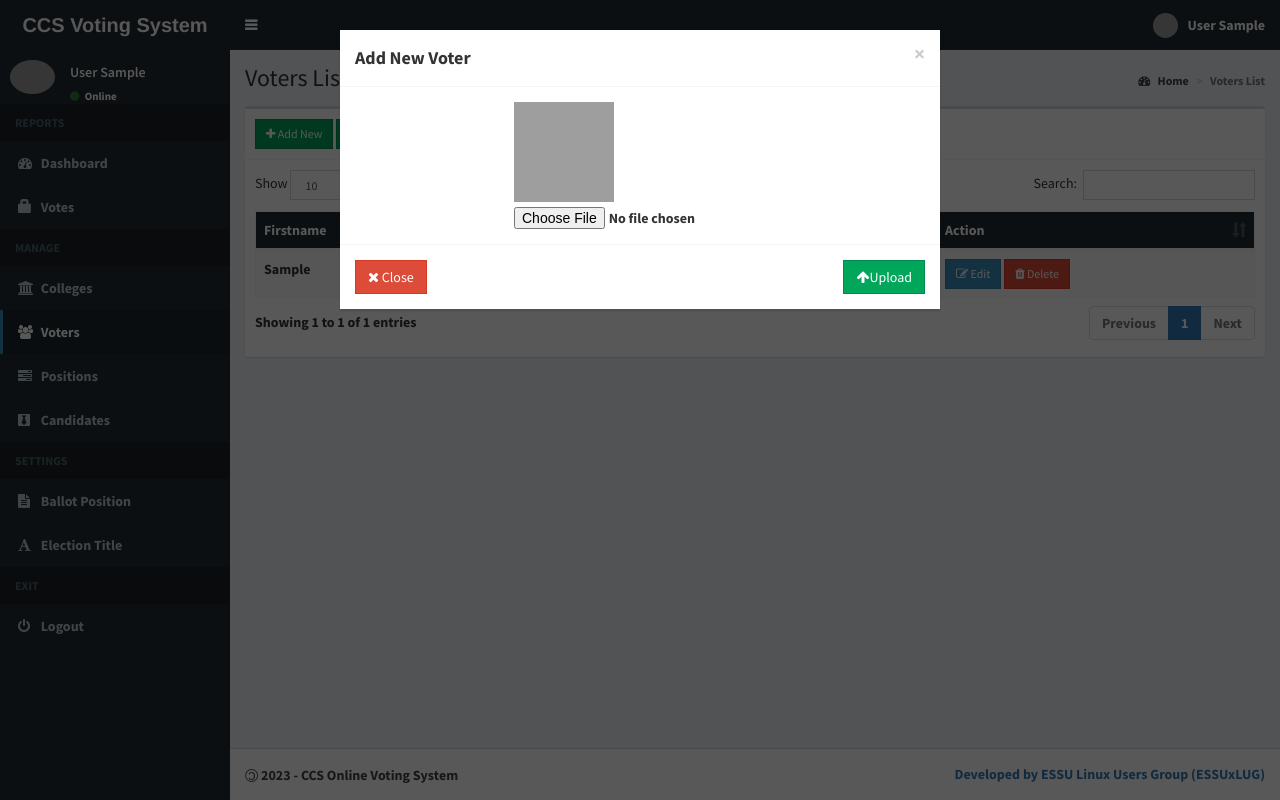
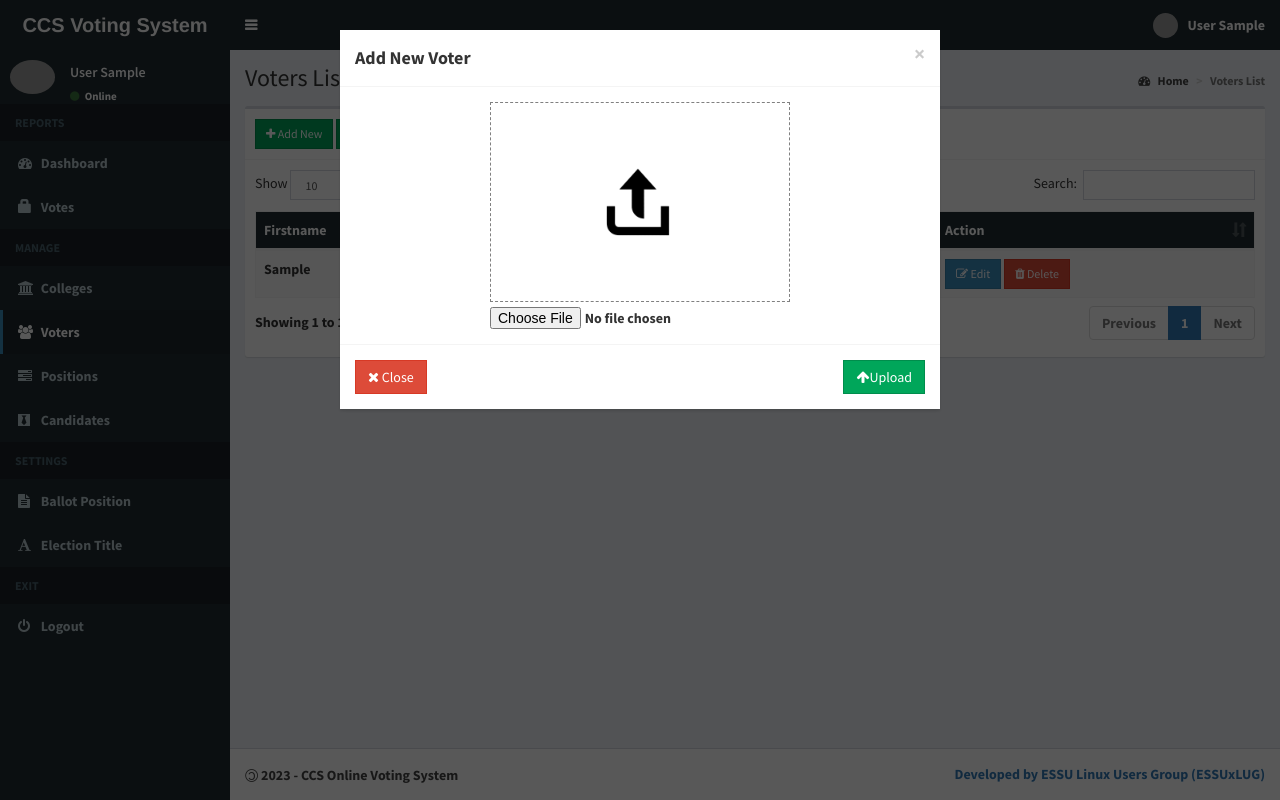
Before and after one commit to CSSO-Linux-User-Group-ESSU/School-Voting-System, a Django app: page /administrator/voters in a window 1280 px wide, after a click on "Upload User". Run offline with Django 3.2, Linux system fonts and the light colour scheme; a user stored in the database is signed in; tables that the repository leaves empty hold one stand-in row (values such as "Sample post"); some libraries are stand-ins or nearby versions; grey boxes are pictures that could not be loaded.

Commit message:
CSS update and image add

```diff
--- a/static/simple.css
+++ b/static/simple.css
@@ -104,3 +104,13 @@ table tr td {
     color: white;
     transform: rotateY(180deg);
 }
+
+.voter-upload {
+    width:300px;
+    height:200px;
+    border: dashed grey 1px;
+    display: flex;
+    justify-content: center;
+    align-items: center;
+    cursor: pointer;
+}
```
Also changed, not shown: static/upload.png (added), static/uploaded.png (added).
